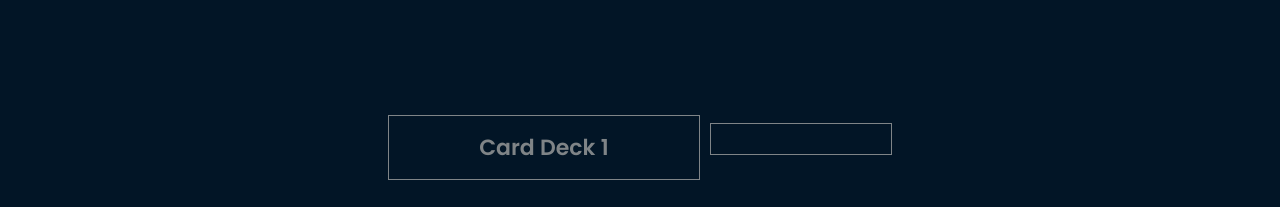
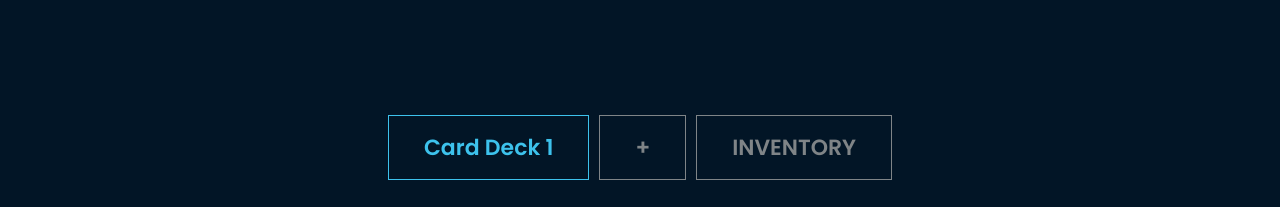
Before and after one commit to NevilStandoff/MFF-Card-Simulator, a plain HTML site: page index.html in a window 1280 px wide. Shown: the top 207 px of the page. Drawn offline with Linux system fonts and the light colour scheme.

Commit message:
Update index.html

```diff
--- a/index.html
+++ b/index.html
@@ -17,11 +17,13 @@
       <nav class="card-deck-nav">
         <ul>
           <li>
-            <button>Card Deck 1</button>
+            <button class="active-nav card-deck1-open">Card Deck 1</button>
           </li>
           <li>
             <button id="second-card-deck"></button>
           </li>
+          <li>
+            <button class="inventory-open">INVENTORY</button></li>
         </ul>
       </nav>
       <div class="card-container">
@@ -37,6 +39,10 @@
         <!-- <button>UPGRADE ALL</button> -->
         <button>VIEW CARD EFFECTS</button>
       </div>
+      <div class="inventory">
+        <ul class="inventory-card-list">
+        </ul>
+      </div>
     </div>
 
     <script type="module" src="./game-home.js"></script>
```
